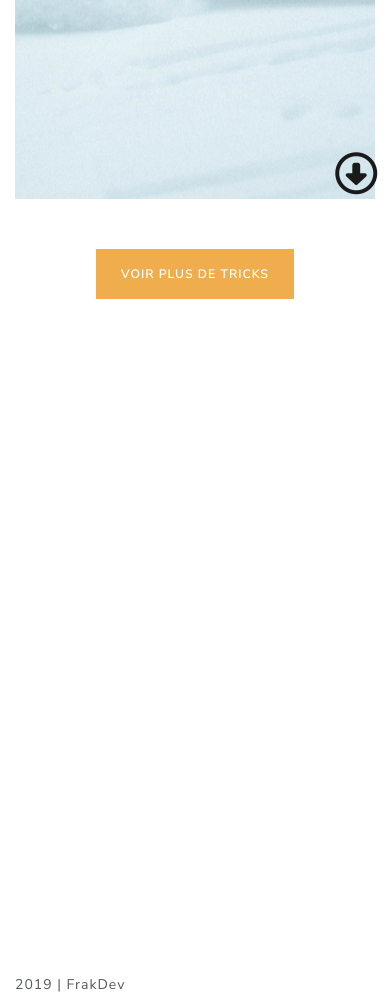
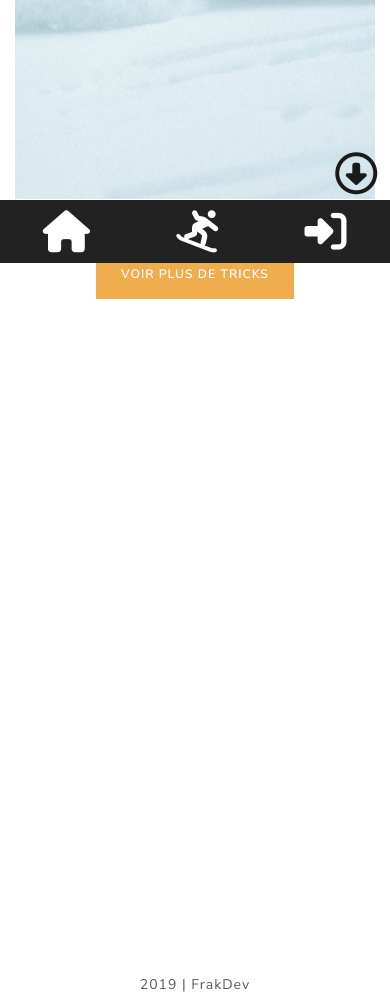
Before and after one commit to captainfrak/Projet6, a Symfony app: template templates/index.html.twig in a window 390 px wide. Shown: the part 581-1576 px from the top of the page. Run offline with Twig, Linux system fonts and the light colour scheme; the template is opened without the code that fills it, so the values that code supplies are empty; some libraries are stand-ins or nearby versions.

Commit message:
Add: add mobile menu-bar in the bottom & "my profile" button to the layout

```diff
--- a/templates/base.html.twig
+++ b/templates/base.html.twig
@@ -19,39 +19,70 @@
 
                 <div class="collapse navbar-collapse" id="navbarColor01">
                     <ul class="navbar-nav ml-auto">
-                        <li class="nav-item active">
-                            <a class="nav-link" href="{{ path('home') }}">Accueil</a>
+                        <li class="nav-item">
+                            <a class="btn nav-link" href="{{ path('home') }}">Accueil</a>
                         </li>
                         <li class="nav-item">
-                            <a class="nav-link" href="{{ path('tricklist') }}">Tricks</a>
+                            <a class="btn nav-link" href="{{ path('tricklist') }}">Tricks</a>
                         </li>
                         {% if user %}
                             <li class="nav-item">
-                                <a class="nav-link" href="{{ path('trickcreate') }}">Créer un Trick</a>
+                                <a class="btn nav-link" href="{{ path('trickcreate') }}">Créer un Trick</a>
                             </li>
                             <li class="nav-item">
-                                <a class="nav-link" href="{{ path('app_logout') }}">Déconnexion</a>
+                                <a class="btn nav-link" href="{{ path('app_logout') }}">Déconnexion</a>
                             </li>
                         {% else %}
                             <li class="nav-item">
-                                <a class="nav-link" href="{{ path('app_login') }}">connexion</a>
+                                <a class="btn nav-link" href="{{ path('app_login') }}">Connexion</a>
                             </li>
+                            <li class="nav-item">
+                            <a class="btn nav-link" href="{{ path('app_register') }}">Créer un compte</a>
+                        </li>
                         {% endif %}
                     </ul>
                 </div>
             </nav>
+            {% if user %}
+            <div class="">
+                <div class="col-5">
+                    <a class="btn btn-warning" href="/account/{{ user.username }}">
+                        <img class="rounded-circle" src="http://sylvainsaez.fr/Public/img/profil/pp.jpg" style="height: 30px" alt="">
+                         Mon profil</a>
+                </div>
+            </div>
+            {% endif %}
         {% endblock %}
         <div class="container">
             {% block body %}
             {% endblock %}
         </div>
         {% block footer %}
-            <footer id="footer" style="bottom: 0px;">
-                <div class="col justify-content-center">
+            <footer id="footer" style="position: relative;bottom: 5%;">
+                <div class="col text-center">
                     2019 | FrakDev
                 </div>
             </footer>
         {% endblock %}
+
+        {% block mobile %}
+        <div class="col d-lg-none d-xl-none d-md-none d-sm-block" style="background-color: #222222;color: white; padding-top: 10px; padding-bottom: 10px; position: fixed; bottom: 0px">
+            <div class="row justify-content-around">
+                <a href="{{ path('home') }}" style="color: white"><i class="fas fa-home fa-w-18 fa-3x"></i></a>
+                <a href="{{ path('tricklist') }}" style="color: white"><i class="fas fa-snowboarding fa-w-18 fa-3x"></i></a>
+                {% if user %}
+                    <a href="{{ path('app_logout') }}" style="color: white">
+                        <i class="fas fa-sign-out-alt fa-w-18 fa-3x"></i>
+                    </a>
+                {% else %}
+                    <a href="{{ path('app_login') }}" style="color: white">
+                        <i class="fas fa-sign-in-alt fa-w-18 fa-3x"></i>
+                    </a>
+                {% endif %}
+            </div>
+        </div>
+        {% endblock %}
+
         {% block javascripts %}
         {% endblock %}
     </body>
```
